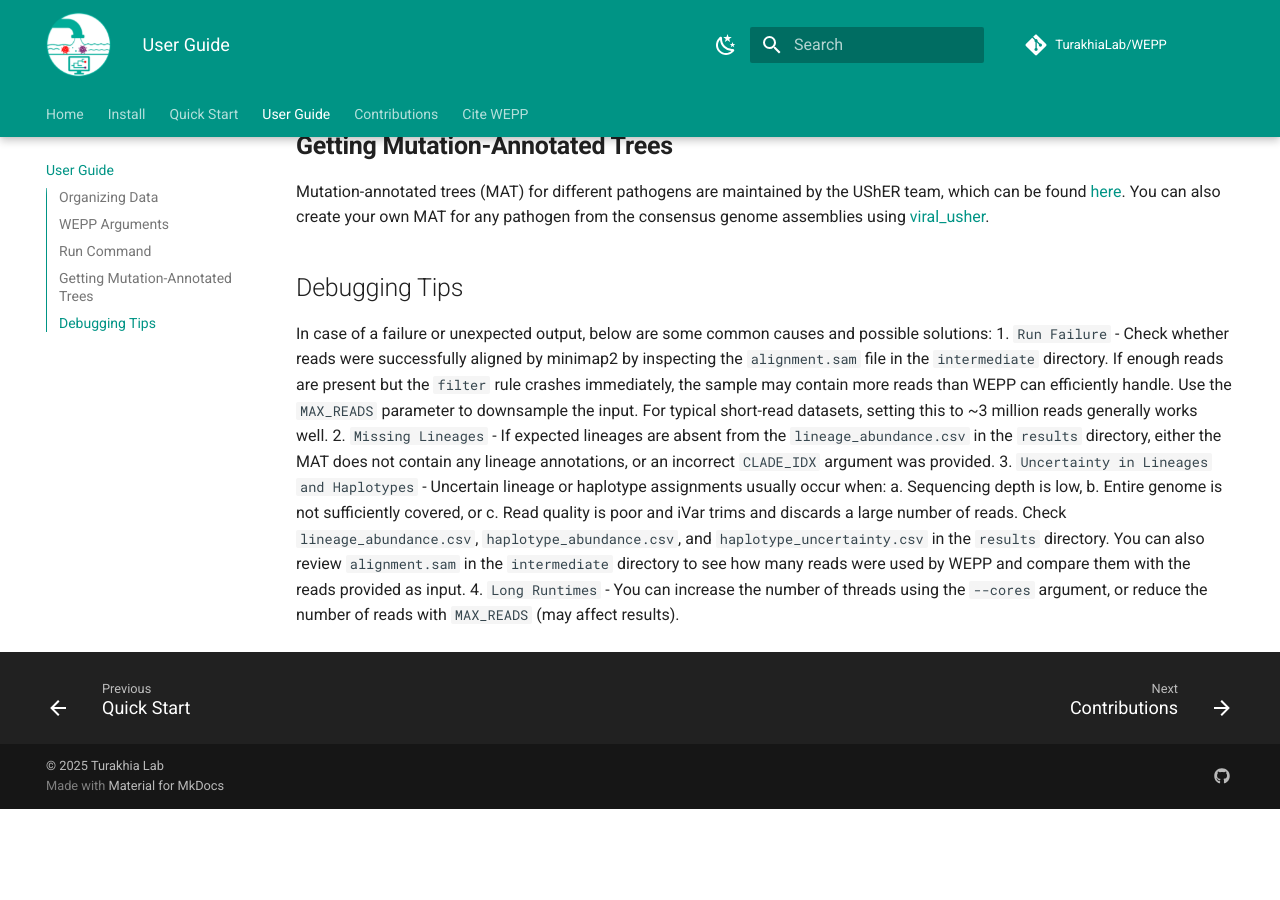
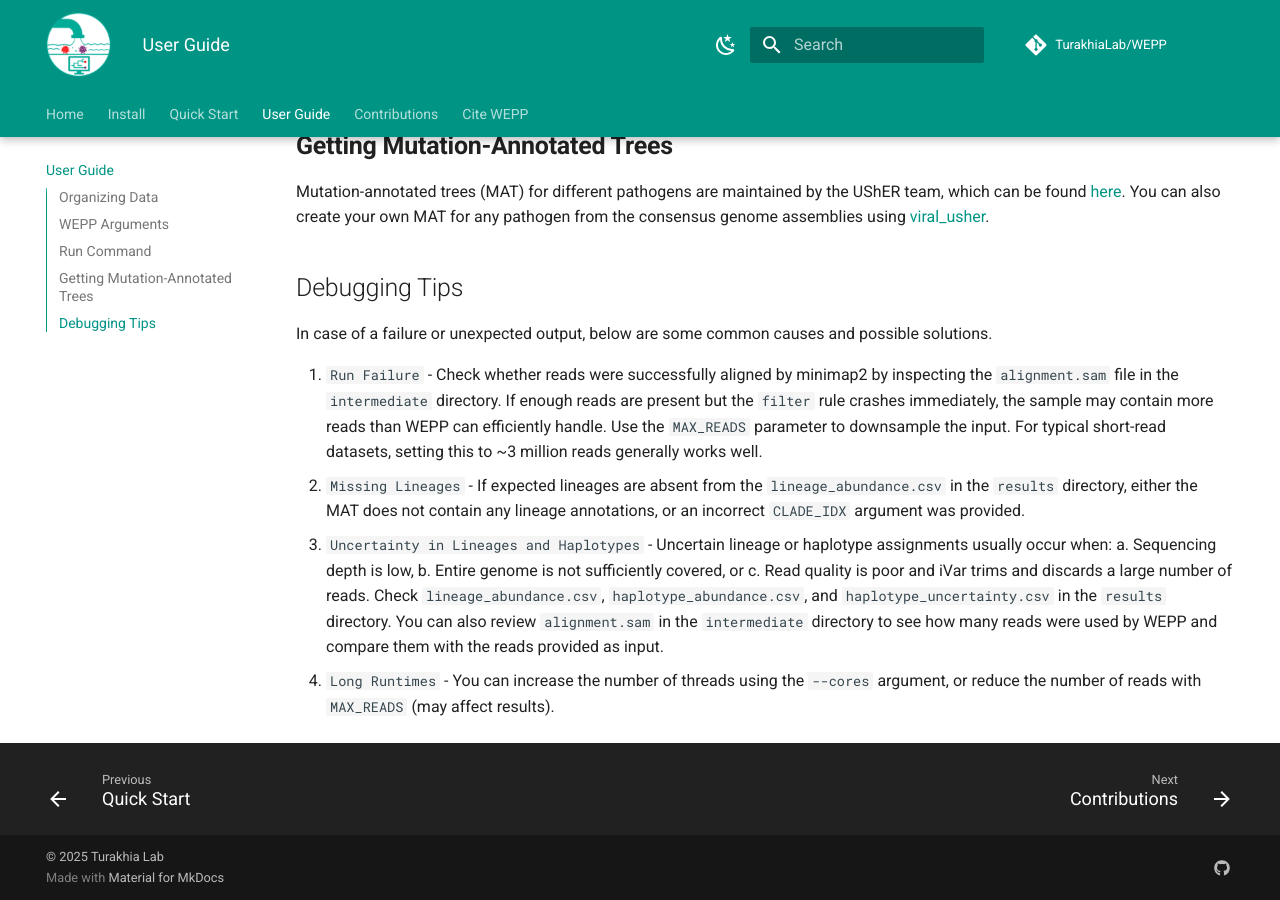
Before and after one commit to TurakhiaLab/WEPP, an MkDocs documentation site: the page built from docs/usage.md, in a window 1280 px wide and 900 px high, scrolled down 2535 px. Built offline with MkDocs 1.6.1 and Material for MkDocs 9.7.7, drawn with Linux system fonts in a browser that asks for light colours; comment, search, counter and statistics services are not loaded; before the commit the page ends 3344 px from its top, so only the background shows below that.

Commit message:
Adding a space for proper display

```diff
--- a/docs/usage.md
+++ b/docs/usage.md
@@ -81,7 +81,8 @@ run-wepp --config DIR=SARS_COV_2_real FILE_PREFIX=test_run TREE=sars_cov_2_mat.p
 Mutation-annotated trees (MAT) for different pathogens are maintained by the UShER team, which can be found [here](https://dev.usher.bio). You can also create your own MAT for any pathogen from the consensus genome assemblies using [viral_usher](https://github.com/AngieHinrichs/viral_usher).
 
 ##  <a name="debug"></a> Debugging Tips
-In case of a failure or unexpected output, below are some common causes and possible solutions:
+In case of a failure or unexpected output, below are some common causes and possible solutions.
+
 1. `Run Failure` - Check whether reads were successfully aligned by minimap2 by inspecting the `alignment.sam` file in the `intermediate` directory. If enough reads are present but the `filter` rule crashes immediately, the sample may contain more reads than WEPP can efficiently handle. Use the `MAX_READS` parameter to downsample the input. For typical short-read datasets, setting this to ~3 million reads generally works well.
 2. `Missing Lineages` - If expected lineages are absent from the `lineage_abundance.csv` in the `results` directory, either the MAT does not contain any lineage annotations, or an incorrect `CLADE_IDX` argument was provided.
 3. `Uncertainty in Lineages and Haplotypes` - Uncertain lineage or haplotype assignments usually occur when:
```
